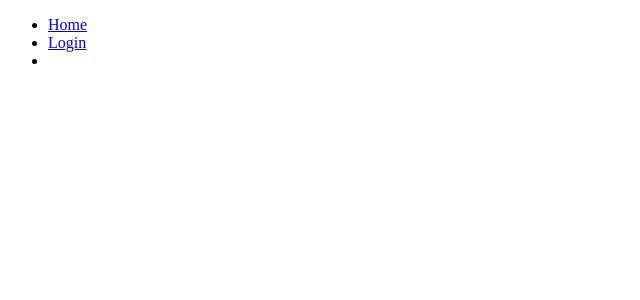
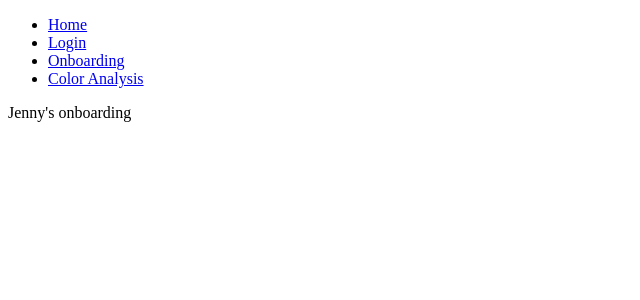
Before and after one commit to JennyOh1004/colorMeRad, a React app: page /onboarding in a window 1280 px wide. Shown: the top 300 px of the page, without its empty margins (0-640 px from the left). Built offline with nearby package versions, Linux system fonts and the light colour scheme.

Commit message:
Add pages and set up the router, swtich and route

```diff
--- a/src/App.js
+++ b/src/App.js
@@ -2,6 +2,9 @@ import React, { useState, useEffect } from "react";
 import { BrowserRouter as Router, Switch, Route, Link } from "react-router-dom";
 
 import Login from "./page/Login";
+import Onboarding from "./page/Onboarding";
+import SignUp from "./page/SignUp";
+import Analysis from "./page/Analysis";
 
 export default function App() {
   return (
@@ -15,7 +18,12 @@ export default function App() {
             <li>
               <Link to="/login">Login</Link>
             </li>
-            <li>{/* <Link to="/users">Users</Link> */}</li>
+            <li>
+              <Link to="/onboarding">Onboarding</Link>
+            </li>
+            <li>
+              <Link to="/analysis">Color Analysis</Link>
+            </li>
           </ul>
         </nav>
 
@@ -25,8 +33,15 @@ export default function App() {
           <Route path="/login">
             <Login />
           </Route>
-          <Route path="/onboarding">{/* <Users /> */}</Route>
-          <Route path="/signup">{/* <Home /> */}</Route>
+          <Route path="/onboarding">
+            <Onboarding />
+          </Route>
+          <Route path="/signup">
+            <SignUp />
+          </Route>
+          <Route path="/analysis">
+            <Analysis />
+          </Route>
         </Switch>
       </div>
     </Router>
--- /dev/null
+++ b/src/page/Analysis.js
@@ -0,0 +1,5 @@
+import React from "react";
+
+export default function Analysis() {
+  return <div>Color Analysis</div>;
+}
--- a/src/page/Login.js
+++ b/src/page/Login.js
@@ -1,4 +1,5 @@
 import React from "react";
+
 export default function Login() {
   return <div>Jenny's Login</div>;
 }
--- a/src/page/Onboarding.js
+++ b/src/page/Onboarding.js
@@ -0,0 +1,5 @@
+import React from "react";
+
+export default function Onboarding() {
+  return <div>Jenny's onboarding</div>;
+}
--- a/src/page/SignUp.js
+++ b/src/page/SignUp.js
@@ -0,0 +1,5 @@
+import React from "react";
+
+export default function SignUp() {
+  return <div>Jenny's Sign Up</div>;
+}
```
